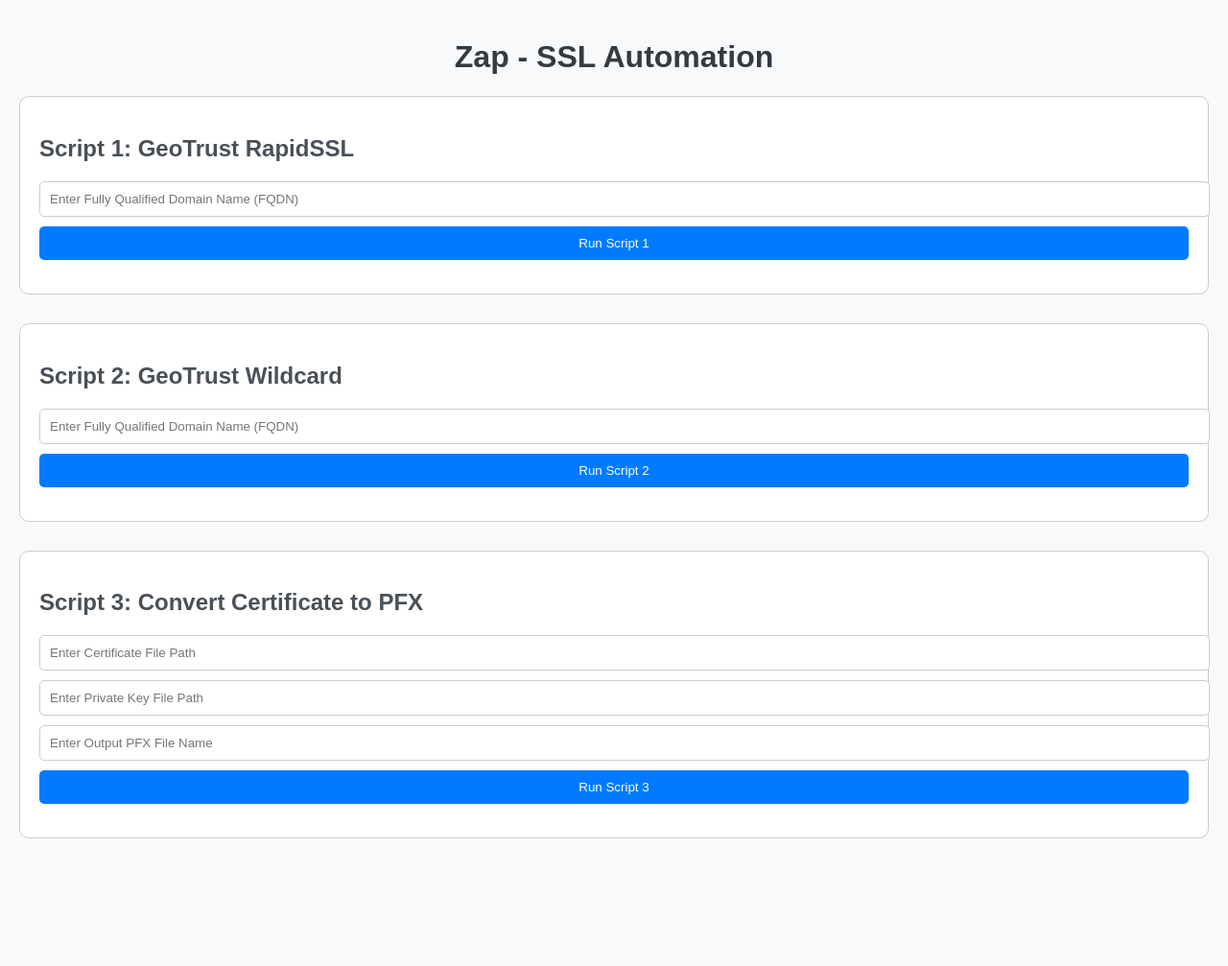
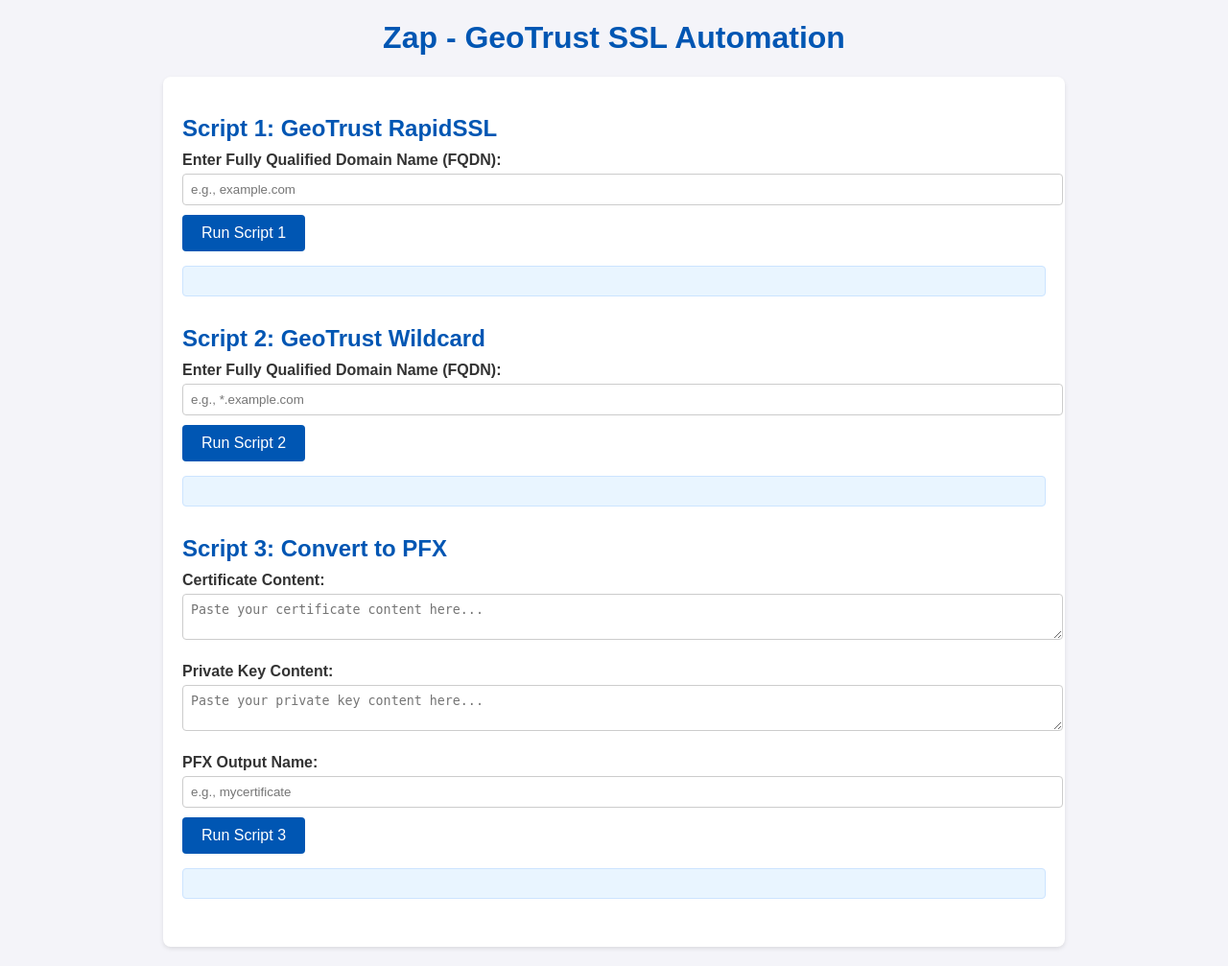
Before and after one commit to davidhei2023/ssl-pfx-automation, a Flask app: page / in a window 1280 px wide. Shown: the whole page at 96% size. Before the commit the page ends 874 px from the top, so only its background shows below. Run offline with Flask 3, Linux system fonts and the light colour scheme.

Commit message:
App v0.3.0

```diff
--- a/app.py
+++ b/app.py
@@ -2,152 +2,144 @@
 from flask_cors import CORS
 import os
 import subprocess
+import tempfile
+import zipfile
 
 app = Flask(__name__)
 CORS(app)
 
-# Directory to store generated files
-BASE_DOWNLOAD_DIR = os.path.expanduser('~/Downloads') if os.name != 'nt' else os.path.expanduser('~\\Downloads')
-app.config['DOWNLOAD_FOLDER'] = BASE_DOWNLOAD_DIR
+BASE_DOWNLOAD_DIR = os.path.expanduser("~/Downloads")
+app.config["DOWNLOAD_FOLDER"] = BASE_DOWNLOAD_DIR
 
 # Ensure the base download directory exists
 if not os.path.exists(BASE_DOWNLOAD_DIR):
     os.makedirs(BASE_DOWNLOAD_DIR, exist_ok=True)
 
 
-@app.route('/')
+@app.route("/")
 def homepage():
-    return render_template('index.html')
+    return render_template("index.html")
 
 
-@app.route('/run/script1', methods=['POST'])
+def create_zip(output_dir, fqdn):
+    """Create a ZIP file containing all generated files."""
+    zip_filename = os.path.join(output_dir, f"{fqdn}-2025.zip")
+    with zipfile.ZipFile(zip_filename, "w") as zipf:
+        for root, _, files in os.walk(output_dir):
+            for file in files:
+                file_path = os.path.join(root, file)
+                zipf.write(file_path, os.path.relpath(file_path, output_dir))
+    return zip_filename
+
+
+@app.route("/run/script1", methods=["POST"])
 def run_script1():
     try:
         data = request.get_json()
-        fqdn = data.get('fqdn-script1')
+        fqdn = data.get("fqdn")
         if not fqdn:
             return jsonify({"error": "FQDN is required"}), 400
 
-        # Sanitize FQDN
-        sanitized_fqdn = fqdn.translate({ord(c): None for c in r':\/\*?"<>|'})
-        output_dir = os.path.join(app.config['DOWNLOAD_FOLDER'], f"{sanitized_fqdn}-2025")
+        sanitized_fqdn = fqdn.translate({ord(c): None for c in r":\/\*?\"<>|"})
+        output_dir = os.path.join(app.config["DOWNLOAD_FOLDER"], f"{sanitized_fqdn}-2025")
         os.makedirs(output_dir, exist_ok=True)
 
-        # Run script1.py to generate the files
+        # Run script1.py
         result = subprocess.run(
-            ["python", "./scripts/script1.py", fqdn],
+            ["python3", "./scripts/script1.py", fqdn],
             capture_output=True, text=True
         )
-
         if result.returncode != 0:
             return jsonify({"error": result.stderr.strip()}), 500
 
-        # Check for the expected output files
-        key_file = os.path.join(output_dir, f"{sanitized_fqdn}-2025.key")
-        csr_file = os.path.join(output_dir, f"{sanitized_fqdn}-2025.csr")
-        dk_file = os.path.join(output_dir, f"DK{sanitized_fqdn}-2025.key")
-
-        # Verify all files exist
-        missing_files = [
-            file for file in [key_file, csr_file, dk_file] if not os.path.exists(file)
-        ]
-        if missing_files:
-            return jsonify({"error": f"Missing files: {', '.join(missing_files)}"}), 500
+        # Create a ZIP archive
+        zip_file = create_zip(output_dir, sanitized_fqdn)
 
         return jsonify({
-            "key_file": f"/download/{sanitized_fqdn}-2025/{sanitized_fqdn}-2025.key",
-            "csr_file": f"/download/{sanitized_fqdn}-2025/{sanitized_fqdn}-2025.csr",
-            "dk_file": f"/download/{sanitized_fqdn}-2025/DK{sanitized_fqdn}-2025.key"
+            "zip_file": f"/download/{sanitized_fqdn}-2025/{os.path.basename(zip_file)}",
+            "message": "Script 1 executed successfully and files are zipped."
         }), 200
 
     except Exception as e:
         return jsonify({"error": str(e)}), 500
 
 
-@app.route('/run/script2', methods=['POST'])
+@app.route("/run/script2", methods=["POST"])
 def run_script2():
     try:
         data = request.get_json()
-        fqdn = data.get('fqdn-script2')
+        fqdn = data.get("fqdn")
         if not fqdn:
             return jsonify({"error": "FQDN is required"}), 400
 
-        # Sanitize FQDN
-        sanitized_fqdn = fqdn.translate({ord(c): None for c in r':\/\*?"<>|'})
-        output_dir = os.path.join(app.config['DOWNLOAD_FOLDER'], f"{sanitized_fqdn}-wildcard-2025")
+        sanitized_fqdn = fqdn.translate({ord(c): None for c in r":\/\*?\"<>|"})
+        output_dir = os.path.join(app.config["DOWNLOAD_FOLDER"], f"{sanitized_fqdn}-wildcard-2025")
         os.makedirs(output_dir, exist_ok=True)
 
-        # Run script2.py to generate the files
+        # Run script2.py
         result = subprocess.run(
-            ["python", "./scripts/script2.py", fqdn],
+            ["python3", "./scripts/script2.py", fqdn],
             capture_output=True, text=True
         )
-
         if result.returncode != 0:
             return jsonify({"error": result.stderr.strip()}), 500
 
-        # Check for the expected output files
-        key_file = os.path.join(output_dir, f"wildcard-{sanitized_fqdn}-2025.key")
-        csr_file = os.path.join(output_dir, f"wildcard-{sanitized_fqdn}-2025.csr")
-        dk_file = os.path.join(output_dir, f"DKwildcard-{sanitized_fqdn}-2025.key")
-
-        # Verify all files exist
-        missing_files = [
-            file for file in [key_file, csr_file, dk_file] if not os.path.exists(file)
-        ]
-        if missing_files:
-            return jsonify({"error": f"Missing files: {', '.join(missing_files)}"}), 500
+        # Create a ZIP archive
+        zip_file = create_zip(output_dir, sanitized_fqdn)
 
         return jsonify({
-            "key_file": f"/download/{sanitized_fqdn}-wildcard-2025/wildcard-{sanitized_fqdn}-2025.key",
-            "csr_file": f"/download/{sanitized_fqdn}-wildcard-2025/wildcard-{sanitized_fqdn}-2025.csr",
-            "dk_file": f"/download/{sanitized_fqdn}-wildcard-2025/DKwildcard-{sanitized_fqdn}-2025.key"
+            "zip_file": f"/download/{sanitized_fqdn}-wildcard-2025/{os.path.basename(zip_file)}",
+            "message": "Script 2 executed successfully and files are zipped."
         }), 200
 
     except Exception as e:
         return jsonify({"error": str(e)}), 500
 
 
-@app.route('/run/script3', methods=['POST'])
+@app.route("/run/script3", methods=["POST"])
 def run_script3():
     try:
         data = request.get_json()
-        cert_file = data.get('cert-file')
-        key_file = data.get('key-file')
-        pfx_output_file = data.get('pfx-output-file')
+        cert_content = data.get("cert_content")
+        key_content = data.get("key_content")
+        pfx_output_name = data.get("pfx_output")
 
-        if not cert_file or not key_file or not pfx_output_file:
+        if not cert_content or not key_content or not pfx_output_name:
             return jsonify({"error": "All fields are required"}), 400
 
-        sanitized_output = pfx_output_file.translate({ord(c): None for c in r':\/\*?"<>|'})
-        output_file = os.path.join(app.config['DOWNLOAD_FOLDER'], sanitized_output)
+        temp_dir = tempfile.gettempdir()
+        cert_file = os.path.join(temp_dir, "cert.pem")
+        key_file = os.path.join(temp_dir, "key.pem")
+        pfx_output_file = os.path.join(app.config["DOWNLOAD_FOLDER"], f"{pfx_output_name}.pfx")
+
+        with open(cert_file, "w", encoding="utf-8") as cf, open(key_file, "w", encoding="utf-8") as kf:
+            cf.write(cert_content.strip())
+            kf.write(key_content.strip())
 
         result = subprocess.run(
-            ["python", "./scripts/script3.py", cert_file, key_file, output_file],
+            ["openssl", "pkcs12", "-export", "-out", pfx_output_file,
+             "-inkey", key_file, "-in", cert_file, "-password", "pass:Aa1234"],
             capture_output=True, text=True
         )
 
         if result.returncode != 0:
-            return jsonify({"error": result.stderr.strip()}), 500
-
-        if not os.path.exists(output_file):
-            return jsonify({"error": f"PFX file '{output_file}' not created."}), 500
+            return jsonify({"error": f"OpenSSL error: {result.stderr.strip()}"}), 500
 
         return jsonify({
-            "pfx_file": f"/download/{sanitized_output}"
+            "pfx_file": f"/download/{os.path.basename(pfx_output_file)}",
+            "message": "PFX file created successfully."
         }), 200
 
     except Exception as e:
         return jsonify({"error": str(e)}), 500
 
 
-@app.route('/download/<path:filepath>', methods=['GET'])
+@app.route("/download/<path:filepath>", methods=["GET"])
 def download(filepath):
     try:
         directory, filename = os.path.split(filepath)
-        full_dir = os.path.join(app.config['DOWNLOAD_FOLDER'], directory)
+        full_dir = os.path.join(app.config["DOWNLOAD_FOLDER"], directory)
 
-        # Ensure file exists before serving
         if not os.path.exists(os.path.join(full_dir, filename)):
             return jsonify({"error": f"File '{filename}' not found in '{full_dir}'."}), 404
 
@@ -159,5 +151,5 @@
         return jsonify({"error": str(e)}), 500
 
 
-if __name__ == '__main__':
-    app.run(host='0.0.0.0', port=4000, debug=True)
+if __name__ == "__main__":
+    app.run(host="0.0.0.0", port=4000, debug=True)
--- a/k8s-deployment.yaml
+++ b/k8s-deployment.yaml
@@ -14,7 +14,7 @@
     spec:
       containers:
       - name: ssl-automation
-        image: ssl-automation-app:latest
+        image: davidhei/ssl-automation-app:latest
         ports:
         - containerPort: 4000
         env:
--- a/templates/index.html
+++ b/templates/index.html
@@ -3,149 +3,171 @@
 <head>
     <meta charset="UTF-8">
     <meta name="viewport" content="width=device-width, initial-scale=1.0">
-    <title>Zap - SSL Automation</title>
+    <title>Zap - GeoTrust SSL Automation</title>
     <style>
         body {
             font-family: Arial, sans-serif;
             margin: 0;
-            padding: 20px;
-            background-color: #f8f9fa;
+            padding: 0;
+            background-color: #f4f4f9;
+            color: #333;
         }
 
         h1 {
             text-align: center;
-            color: #343a40;
+            color: #0056b3;
         }
 
-        .form-container {
-            margin-bottom: 30px;
+        .container {
+            max-width: 900px;
+            margin: 20px auto;
+            background: #ffffff;
+            border-radius: 8px;
             padding: 20px;
-            border: 1px solid #ccc;
-            border-radius: 10px;
-            background-color: #fff;
+            box-shadow: 0 2px 4px rgba(0, 0, 0, 0.1);
         }
 
-        .form-container h2 {
-            color: #495057;
+        .script-section {
+            margin-bottom: 30px;
         }
 
-        .form-container input, .form-container button {
-            display: block;
-            width: 100%;
-            margin: 10px 0;
-            padding: 10px;
-            border: 1px solid #ccc;
-            border-radius: 5px;
+        .script-section h2 {
+            font-size: 1.5em;
+            margin-bottom: 10px;
+            color: #0056b3;
         }
 
-        .form-container button {
-            background-color: #007bff;
-            color: #fff;
-            border: none;
-            cursor: pointer;
+        .script-section label {
+            display: block;
+            margin-top: 10px;
+            margin-bottom: 5px;
+            font-weight: bold;
         }
 
-        .form-container button:hover {
-            background-color: #0056b3;
+        .script-section input,
+        .script-section textarea {
+            width: 100%;
+            padding: 8px;
+            margin-bottom: 10px;
+            border: 1px solid #ccc;
+            border-radius: 4px;
         }
 
-        .output-container {
-            margin-top: 15px;
+        .script-section button {
+            background-color: #0056b3;
+            color: white;
+            border: none;
+            padding: 10px 20px;
+            cursor: pointer;
+            border-radius: 4px;
+            font-size: 1em;
         }
 
-        .output-container a {
-            display: block;
-            margin: 5px 0;
-            color: #007bff;
-            text-decoration: none;
+        .script-section button:hover {
+            background-color: #003d80;
         }
 
-        .output-container a:hover {
-            text-decoration: underline;
+        .result {
+            margin-top: 15px;
+            background: #e9f5ff;
+            padding: 15px;
+            border: 1px solid #cce4ff;
+            border-radius: 4px;
         }
 
-        .error {
-            color: red;
+        .result a {
+            color: #0056b3;
+            text-decoration: none;
+            margin-right: 10px;
         }
 
-        .success {
-            color: green;
+        .result a:hover {
+            text-decoration: underline;
         }
     </style>
 </head>
 <body>
-    <h1>Zap - SSL Automation</h1>
-
+    <h1>Zap - GeoTrust SSL Automation</h1>
+    <div class="container">
         <!-- Script 1 -->
-    <div class="form-container">
+        <div class="script-section">
             <h2>Script 1: GeoTrust RapidSSL</h2>
-        <input type="text" id="fqdn-script1" placeholder="Enter Fully Qualified Domain Name (FQDN)">
-        <button id="run-script1">Run Script 1</button>
-        <div id="output-script1" class="output-container"></div>
+            <form id="script1-form">
+                <label for="fqdn1">Enter Fully Qualified Domain Name (FQDN):</label>
+                <input type="text" id="fqdn1" name="fqdn" placeholder="e.g., example.com" required>
+                <button type="submit">Run Script 1</button>
+            </form>
+            <div id="script1-result" class="result"></div>
         </div>
 
         <!-- Script 2 -->
-    <div class="form-container">
+        <div class="script-section">
             <h2>Script 2: GeoTrust Wildcard</h2>
-        <input type="text" id="fqdn-script2" placeholder="Enter Fully Qualified Domain Name (FQDN)">
-        <button id="run-script2">Run Script 2</button>
-        <div id="output-script2" class="output-container"></div>
+            <form id="script2-form">
+                <label for="fqdn2">Enter Fully Qualified Domain Name (FQDN):</label>
+                <input type="text" id="fqdn2" name="fqdn" placeholder="e.g., *.example.com" required>
+                <button type="submit">Run Script 2</button>
+            </form>
+            <div id="script2-result" class="result"></div>
         </div>
 
         <!-- Script 3 -->
-    <div class="form-container">
-        <h2>Script 3: Convert Certificate to PFX</h2>
-        <input type="text" id="cert-file" placeholder="Enter Certificate File Path">
-        <input type="text" id="key-file" placeholder="Enter Private Key File Path">
-        <input type="text" id="pfx-output-file" placeholder="Enter Output PFX File Name">
-        <button id="run-script3">Run Script 3</button>
-        <div id="output-script3" class="output-container"></div>
+        <div class="script-section">
+            <h2>Script 3: Convert to PFX</h2>
+            <form id="script3-form">
+                <label for="cert_content">Certificate Content:</label>
+                <textarea id="cert_content" name="cert_content" placeholder="Paste your certificate content here..." required></textarea>
+                <label for="key_content">Private Key Content:</label>
+                <textarea id="key_content" name="key_content" placeholder="Paste your private key content here..." required></textarea>
+                <label for="pfx_output">PFX Output Name:</label>
+                <input type="text" id="pfx_output" name="pfx_output" placeholder="e.g., mycertificate" required>
+                <button type="submit">Run Script 3</button>
+            </form>
+            <div id="script3-result" class="result"></div>
+        </div>
     </div>
 
     <script>
-        document.addEventListener('DOMContentLoaded', () => {
-            const runScript = (inputs, outputId, endpoint) => {
-                const data = {};
-                inputs.forEach(inputId => {
-                    const value = document.getElementById(inputId).value;
-                    if (!value) {
-                        document.getElementById(outputId).innerHTML = `<p class="error">All fields are required.</p>`;
-                        return;
-                    }
-                    data[inputId] = value;
-                });
+        async function runScript(e, formId, resultId, endpoint) {
+            e.preventDefault();
+            const form = document.getElementById(formId);
+            const data = Object.fromEntries(new FormData(form));
+            const resultDiv = document.getElementById(resultId);
 
-                fetch(endpoint, {
+            try {
+                const response = await fetch(endpoint, {
                     method: 'POST',
                     headers: { 'Content-Type': 'application/json' },
-                    body: JSON.stringify(data)
-                })
-                .then(response => response.json())
-                .then(data => {
-                    if (data.error) {
-                        document.getElementById(outputId).innerHTML = `<p class="error">Error: ${data.error}</p>`;
+                    body: JSON.stringify(data),
+                });
+                const result = await response.json();
+                if (response.ok) {
+                    let linksHtml = "";
+                    if (result.zip_file) {
+                        linksHtml += `<a href="${result.zip_file}" download>Download ZIP</a>`;
                     } else {
-                        const links = Object.keys(data).map(key => `<a href="${data[key]}" download>${key.replace('_', ' ')}</a>`).join('');
-                        document.getElementById(outputId).innerHTML = links;
+                        for (const [label, link] of Object.entries(result)) {
+                            linksHtml += `<a href="${link}" download>Download ${label.replace("_", " ")}</a>`;
                         }
-                })
-                .catch(err => {
-                    document.getElementById(outputId).innerHTML = `<p class="error">Error: ${err.message}</p>`;
-                });
-            };
+                    }
+                    resultDiv.innerHTML = linksHtml;
+                } else {
+                    resultDiv.innerHTML = `<span style="color:red;">Error: ${result.error || 'Unknown error occurred'}</span>`;
+                }
+            } catch (error) {
+                resultDiv.innerHTML = `<span style="color:red;">Error: ${error.message}</span>`;
+            }
+        }
 
-            document.getElementById('run-script1').addEventListener('click', () => {
-                runScript(['fqdn-script1'], 'output-script1', '/run/script1');
-            });
-
-            document.getElementById('run-script2').addEventListener('click', () => {
-                runScript(['fqdn-script2'], 'output-script2', '/run/script2');
-            });
-
-            document.getElementById('run-script3').addEventListener('click', () => {
-                runScript(['cert-file', 'key-file', 'pfx-output-file'], 'output-script3', '/run/script3');
-            });
-        });
+        document.getElementById('script1-form').addEventListener('submit', (e) =>
+            runScript(e, 'script1-form', 'script1-result', '/run/script1')
+        );
+        document.getElementById('script2-form').addEventListener('submit', (e) =>
+            runScript(e, 'script2-form', 'script2-result', '/run/script2')
+        );
+        document.getElementById('script3-form').addEventListener('submit', (e) =>
+            runScript(e, 'script3-form', 'script3-result', '/run/script3')
+        );
     </script>
 </body>
 </html>
```
Also changed, not shown: scripts/script1.py (+10 -17 lines), scripts/script2.py (+6 -19 lines), scripts/script3.py (+19 -19 lines), scripts/script4.py (added, +46 -0 lines), scripts/script5.py (added, +46 -0 lines). Lines whose indentation alone changed are shown as unchanged.
